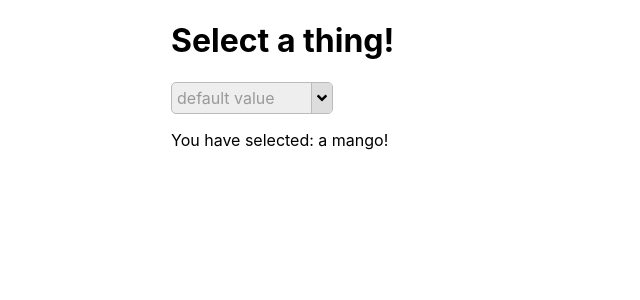
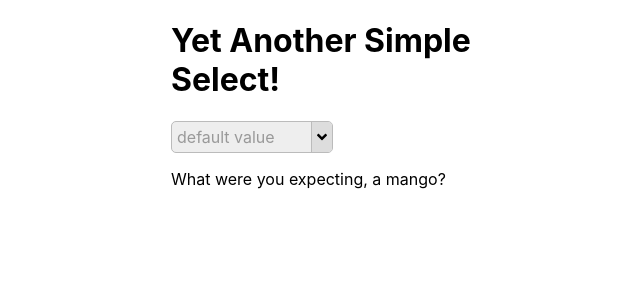
Before and after one commit to lastres0rt/yet-another-single-select, a React (Create React App) app: page / in a window 1280 px wide. Shown: the top 300 px of the page, without its empty margins (319-959 px from the left). Built offline with nearby package versions, Linux system fonts and the light colour scheme.

Commit message:
commit before gh-pages push

```diff
--- a/package.json
+++ b/package.json
@@ -2,6 +2,7 @@
   "name": "yet-another-single-select",
   "version": "0.1.0",
   "private": true,
+  "homepage": "https://lastres0rt.github.io/yet-another-single-select",
   "dependencies": {
     "@fortawesome/fontawesome-svg-core": "^1.2.30",
     "@fortawesome/free-solid-svg-icons": "^5.14.0",
--- a/src/App.js
+++ b/src/App.js
@@ -34,9 +34,9 @@ function App() {
 
   return (
     <>
-      <h1>Select a thing!</h1>
+      <h1>Yet Another Simple Select!</h1>
       <SimpleSelect title="Select a fruit" select={select} onChange={handleSelect}/>
-      <p>You have selected: {value}!</p>
+      <p>What were you expecting, {value}?</p>
     </>
   )
 }
```
Also changed, not shown: 1 other file (tests, documents, lock files or other folders).
